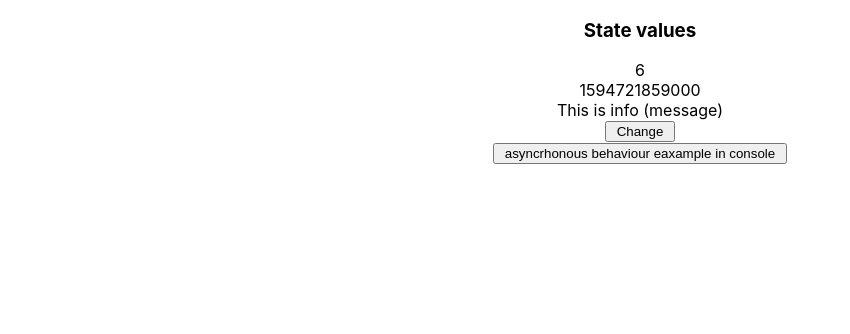
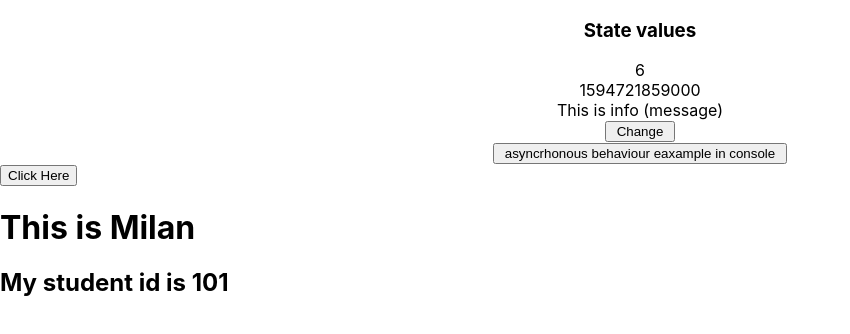
Before and after one commit to Milan-Pro/React, a React (Create React App) app in the folder reactbasics/: page / in a window 1280 px wide. Shown: the top 334 px of the page, without its empty margins (0-850 px from the left). Built offline with nearby package versions, Linux system fonts and the light colour scheme.

Commit message:
State,Prop and handle event demo

```diff
--- a/reactbasics/src/App.tsx
+++ b/reactbasics/src/App.tsx
@@ -10,6 +10,7 @@ import './App.css';
 //import { Invoices } from "./Invoices";
 //import { InvoiceProvider } from "./InvoiceProvider";
 import { StateDemo } from './StateDemo';
+import { Student } from './StudentComponent'
 
 function App() {
 
@@ -63,9 +64,14 @@ function App() {
   ); */
 
   return (
+    <React.Fragment>
     <div className="App">
       <StateDemo info="This is info (message)" />
     </div>
+    <div>
+      <Student rollNo={101}/>
+    </div>
+    </React.Fragment>
   );
 
 }
--- a/reactbasics/src/StateDemo.tsx
+++ b/reactbasics/src/StateDemo.tsx
@@ -14,13 +14,16 @@ export class StateDemo extends React.Component<IStateDemoProps, IStateDemoState>
     private msg : string = "Render Fired!";
 
     constructor(props: IStateDemoProps) {
+        //super is require to call parent class constructor
+        //The super keyword refers to the parent class.
+        // It is used to call the constructor of the parent class and to access the parent's properties and methods.
         super(props);
 
         // Initialize the State
         this.state = {
             count: 0,
             timestamp: new Date().getTime(),
-            message: this.props.info as string
+            message: this.props.info as string //operating props inside state info is props here
         };
     }
     //set state in compononet did mount
--- /dev/null
+++ b/reactbasics/src/StudentComponent.tsx
@@ -0,0 +1,38 @@
+//State, Prop demo and handle event demo
+import React, { Component } from 'react';
+
+interface IProps {
+    rollNo: number;
+}
+interface IState{
+    name: string;
+    studentid: number;
+}
+export class Student extends React.Component<IProps,IState>{
+    //super is require to call parent class constructor
+        //The super keyword refers to the parent class.
+        // It is used to call the constructor of the parent class and to access the parent's properties and methods.
+    constructor(props:IProps){
+        super(props);
+        this.state={
+            name: "Milan",
+            studentid: this.props.rollNo
+        }
+    }
+    handleClick = ()=>{
+        console.log("Click here",this) //to use this inside handle click always use arrow function
+    }
+    render(){
+        return(
+        <React.Fragment>
+        <button  onClick={this.handleClick}>Click Here</button>
+        <div>
+            <h1>This is {this.state.name}</h1>
+            <h2>My student id is {this.state.studentid}</h2>
+        </div>
+        </React.Fragment>
+        )
+    }
+}
+
+export default Student;
```
